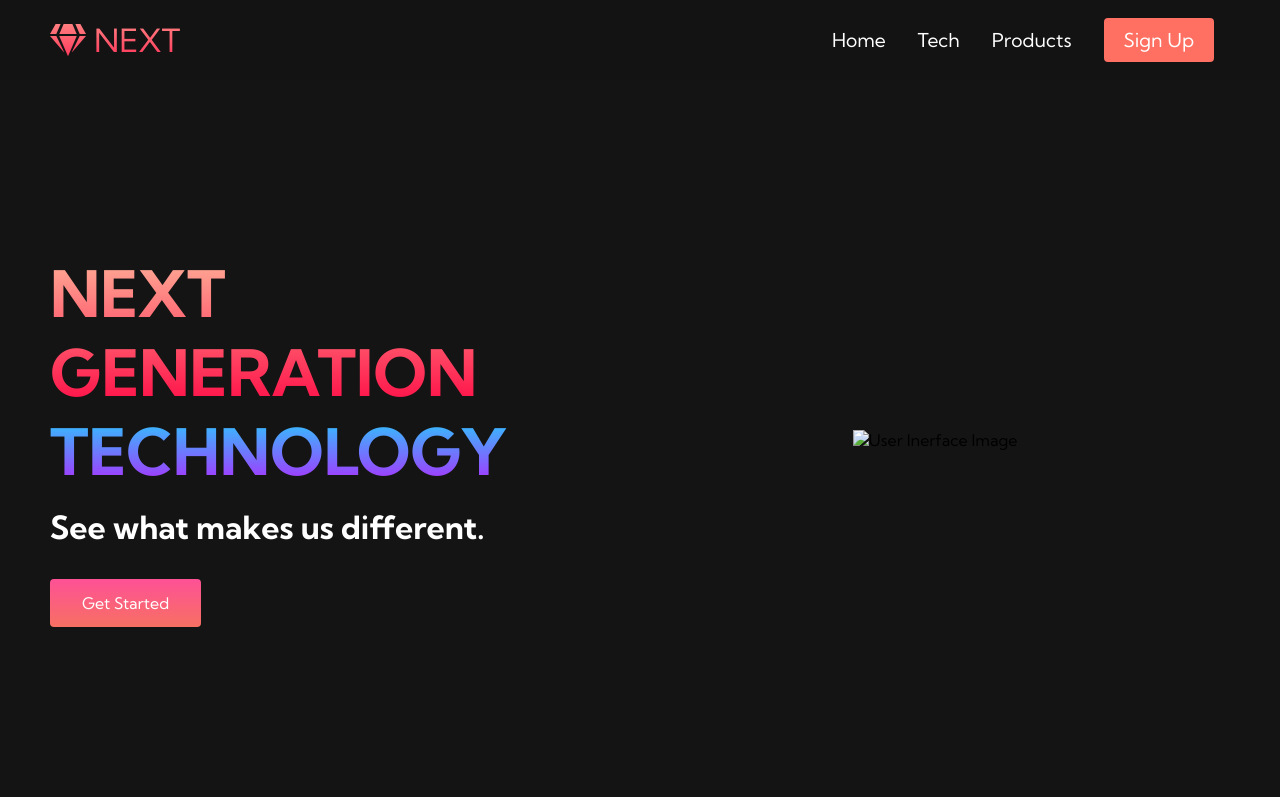
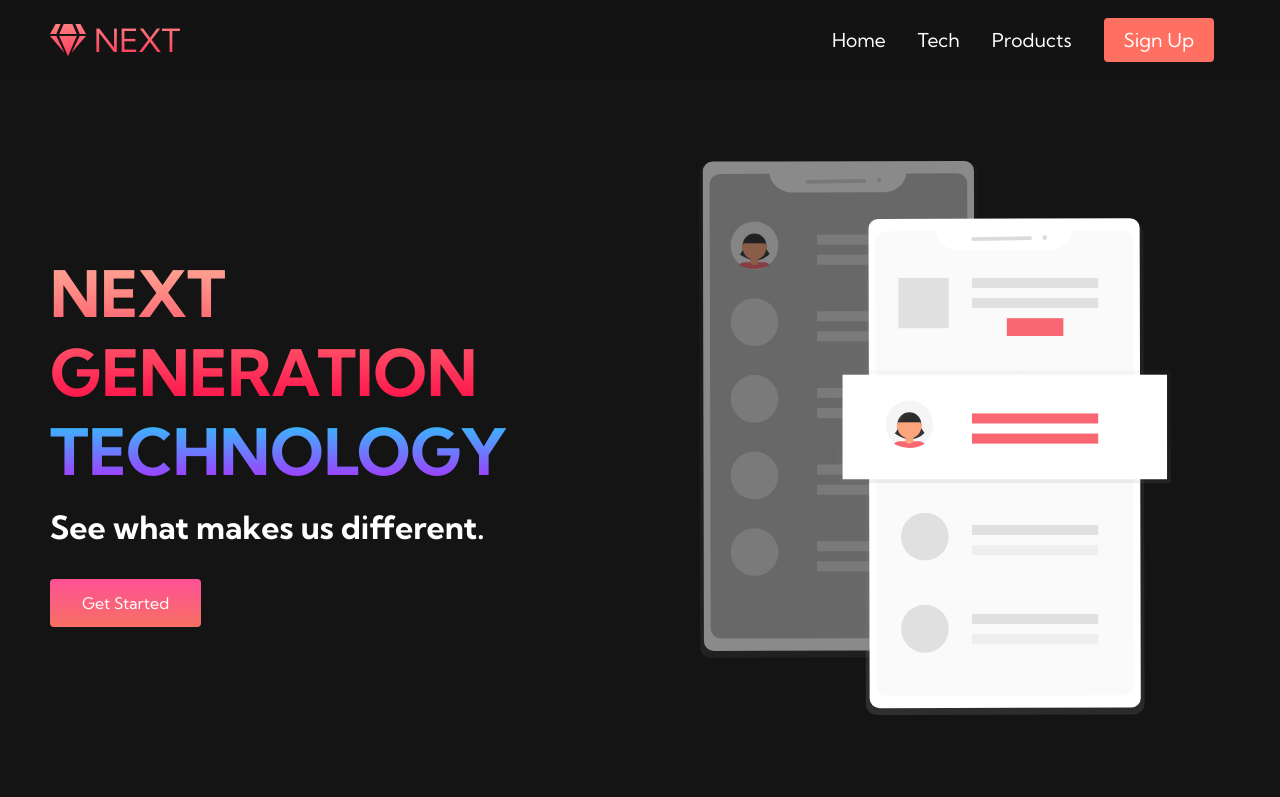
Before and after one commit to ErikBahena/Practice-Site-1-navbar-hovers-and-media-query, a plain HTML site: page index.html in a window 1280 px wide. Shown: the top 797 px of the page. Drawn offline with Linux system fonts and the light colour scheme.

Commit message:
Update index.html

```diff
--- a/index.html
+++ b/index.html
@@ -61,7 +61,7 @@
         </div>
         <div class="main__img--container">
           <img
-            src="/Images/pic1.svg"
+            src="pic1.svg"
             alt="User Inerface Image"
             id="main__img"
           />
```
